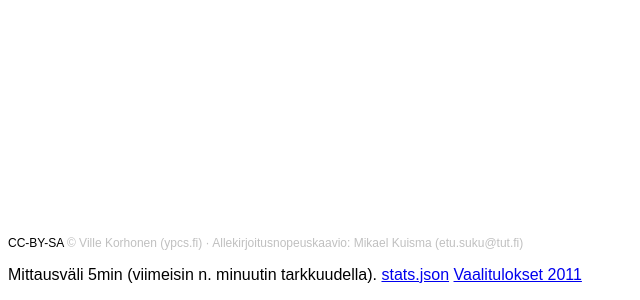
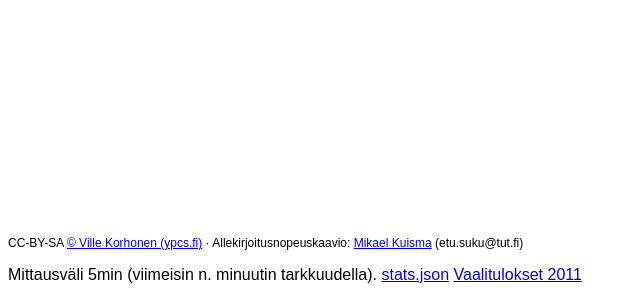
Before and after one commit to ypcs/tahdon2013, a plain HTML site: page index.html in a window 1280 px wide. Shown: the part 1134-1434 px from the top of the page, without its empty margins (0-640 px from the left). Drawn offline with Linux system fonts and the light colour scheme; no server answers.

Commit message:
Copyrightit paremmin esiin

```diff
--- a/index.html
+++ b/index.html
@@ -57,7 +57,7 @@ Support w/ bitcoins: 1C9SXKz84bacb4JecEcT9CEjZnf5f9xKg2
   fjs.parentNode.insertBefore(js, fjs);
 }(document, 'script', 'facebook-jssdk'));</script>
 
-<p class="small">CC-BY-SA <span class="quiet"><a href="http://ypcs.fi/yhteystiedot/">&copy; Ville Korhonen (ypcs.fi)</a> &middot; Allekirjoitusnopeuskaavio: <a href="http://koti.kapsi.fi/~kuismam/tahdon/">Mikael Kuisma</a> (etu.suku@tut.fi)</span></p>
+<p class="small">CC-BY-SA <span class=""><a href="http://ypcs.fi/yhteystiedot/">&copy; Ville Korhonen (ypcs.fi)</a> &middot; Allekirjoitusnopeuskaavio: <a href="http://koti.kapsi.fi/~kuismam/tahdon/">Mikael Kuisma</a> (etu.suku@tut.fi)</span></p>
 
 
 <script type="text/javascript">
```
